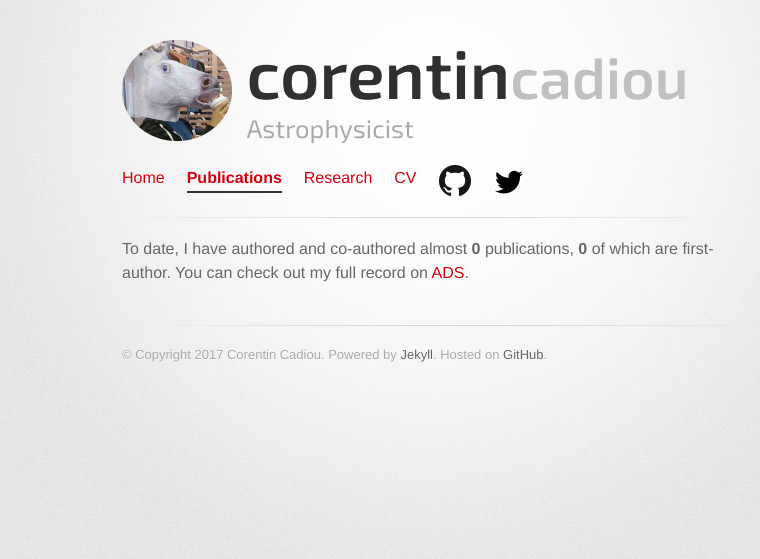
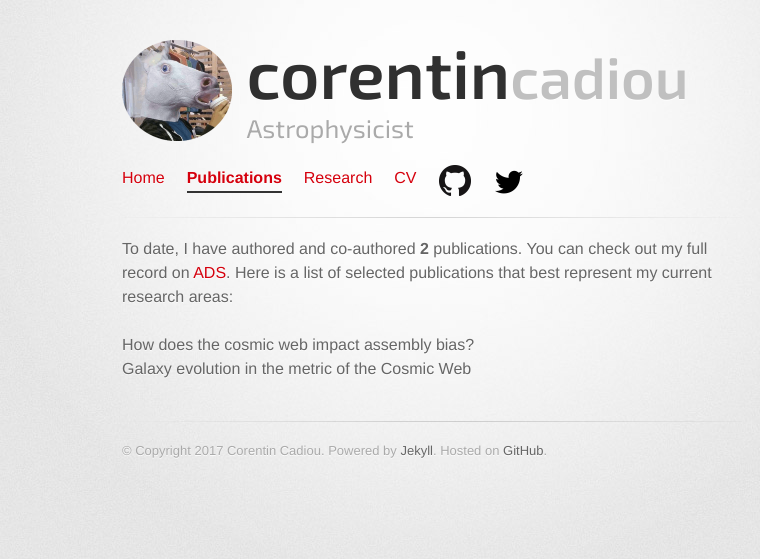
Before and after one commit to cphyc/cphyc.github.io, a Jekyll site: the page built from publications/index.html, in a window 1280 px wide. Shown: the top 559 px of the page, without its empty margins (208-968 px from the left). Built offline with Jekyll 4.4.1, drawn with Linux system fonts in a browser that asks for light colours.

Commit message:
update publications

```diff
--- a/publications/index.html
+++ b/publications/index.html
@@ -5,12 +5,13 @@ current: publications
 description: My Publications
 ---
 
-To date, I have authored and co-authored almost <b>0</b> publications, <b>0</b> of which are first-author. You can check out my full record on <a href="http://adsabs.harvard.edu/cgi-bin/nph-abs_connect?return_req=no_params&author=Cadiou,%20C.&db_key=PRE" target="_blank">ADS</a>.
-<!-- Here is a list of selected publications that best represent my current research areas: -->
-<!-- <br><br> -->
-<!-- <section id="first-author"> -->
-<!--   <div class="job"></div> -->
-<!-- </section> -->
+To date, I have authored and co-authored <b>2</b> publications<!-- , <b>0</b> of which are first-author -->. You can check out my full record on <a href="http://adsabs.harvard.edu/cgi-bin/nph-abs_connect?return_req=no_params&author=Cadiou,%20C.&db_key=PRE" target="_blank">ADS</a>.
+Here is a list of selected publications that best represent my current research areas:
+<br><br>
+<section id="first-author">
+  <div class="job">How does the cosmic web impact assembly bias?</div>
+</section>
 
-<!-- <section id="first-author"> -->
-<!-- </section> -->
+<section id="first-author">
+  <div class="job">Galaxy evolution in the metric of the Cosmic Web</div>
+</section>
```
